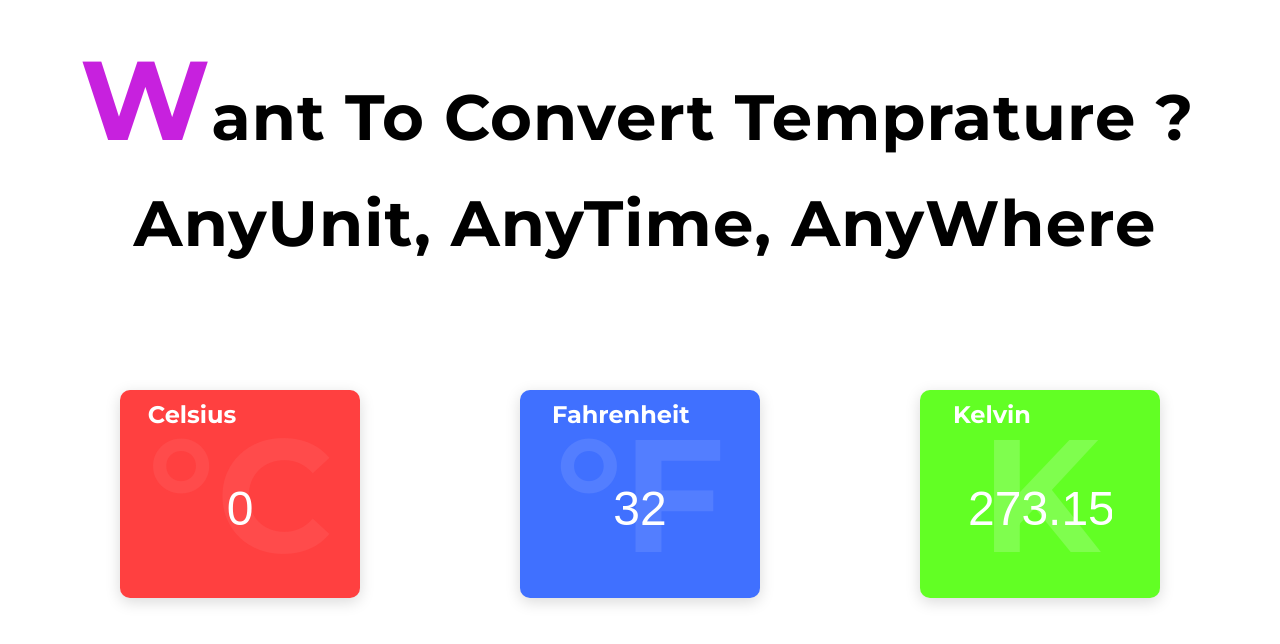
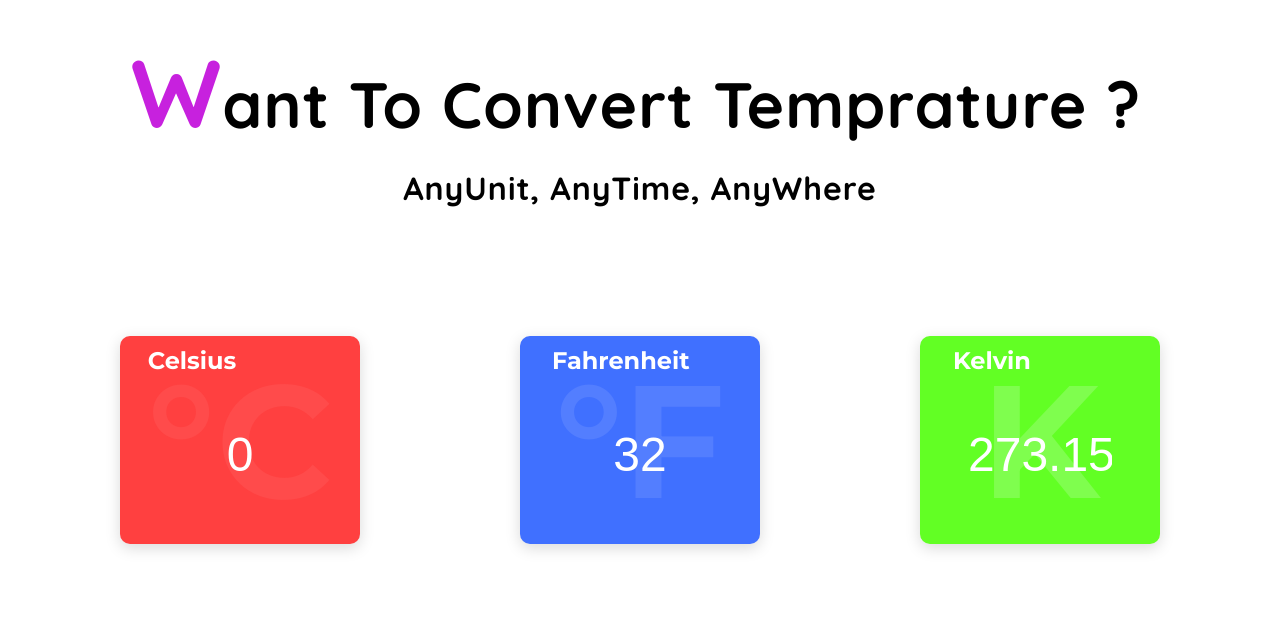
Before and after one commit to Amitdhal007/TempratureConverterWebsite, a plain HTML site: page index.html in a window 1280 px wide. Drawn offline with Linux system fonts and the light colour scheme.

Commit message:
font family updated

```diff
--- a/index.css
+++ b/index.css
@@ -9,8 +9,9 @@
 }
 
 #capital-letter{
-    font-size: 7rem;
-    font-family: 'Montserrat', sans-serif;
+    font-size: 6rem;
+    font-family: 'Quicksand', sans-serif;
+    /* font-family: 'Montserrat', sans-serif; */
     color: #C721DE;
 
 }
@@ -49,15 +50,17 @@
 
 #remaining-letter{
     font-size: 4rem;
-    font-family: 'Montserrat', sans-serif;
+    /* font-family: 'Montserrat', sans-serif; */
+    font-family: 'Quicksand', sans-serif;
     color: black;
 
 }
 
 .main-heading h2{
-    font-family: 'Montserrat', sans-serif;
+    /* font-family: 'Montserrat', sans-serif; */
     letter-spacing: 1px;
-    font-size: 4rem;
+    font-family: 'Quicksand', sans-serif;
+    font-size: 2rem;
 }
 
 .hero-section{
--- a/index.html
+++ b/index.html
@@ -9,6 +9,7 @@
     <link rel="preconnect" href="https://fonts.googleapis.com">
     <link rel="preconnect" href="https://fonts.gstatic.com" crossorigin>
     <link href="https://fonts.googleapis.com/css2?family=Montserrat:wght@600;700&display=swap" rel="stylesheet">
+    <link href="https://fonts.googleapis.com/css2?family=Montserrat:wght@600;700&family=Quicksand:wght@700&display=swap" rel="stylesheet">
 </head>
 
 <body>
```
